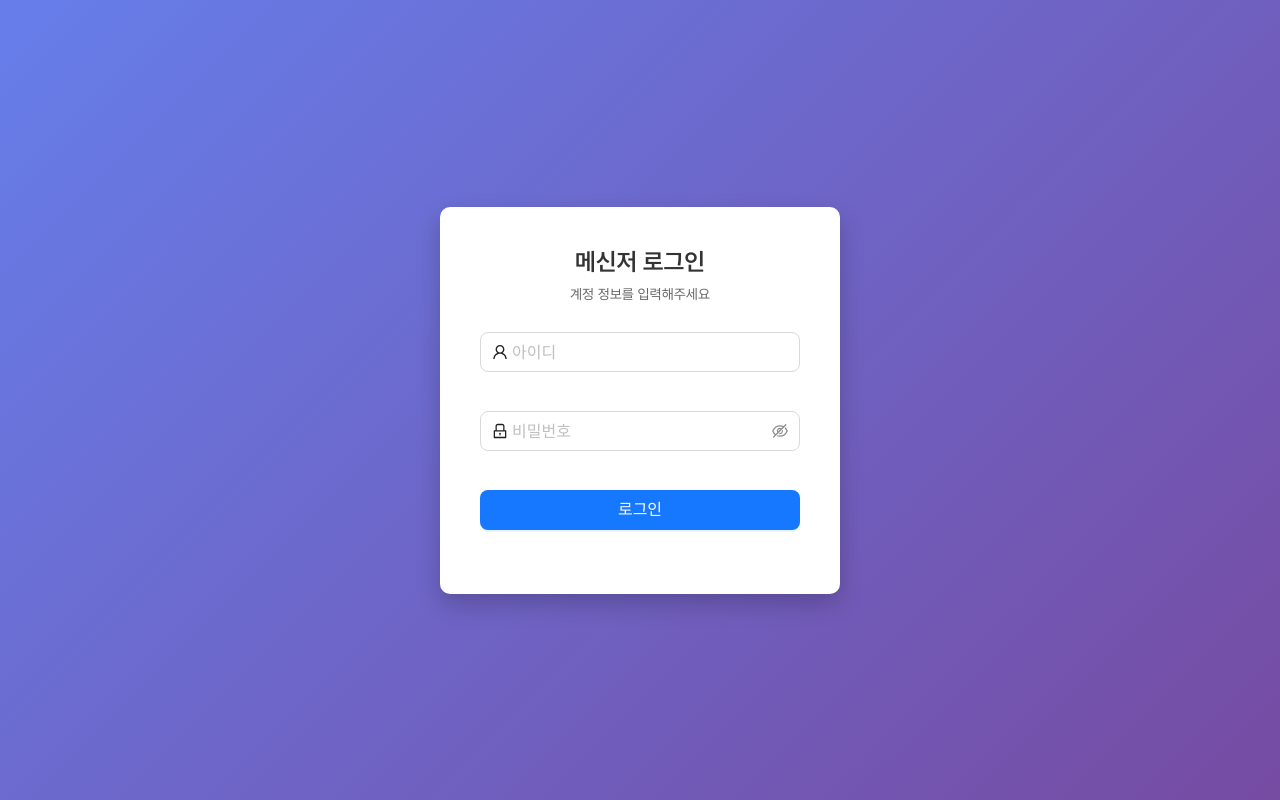
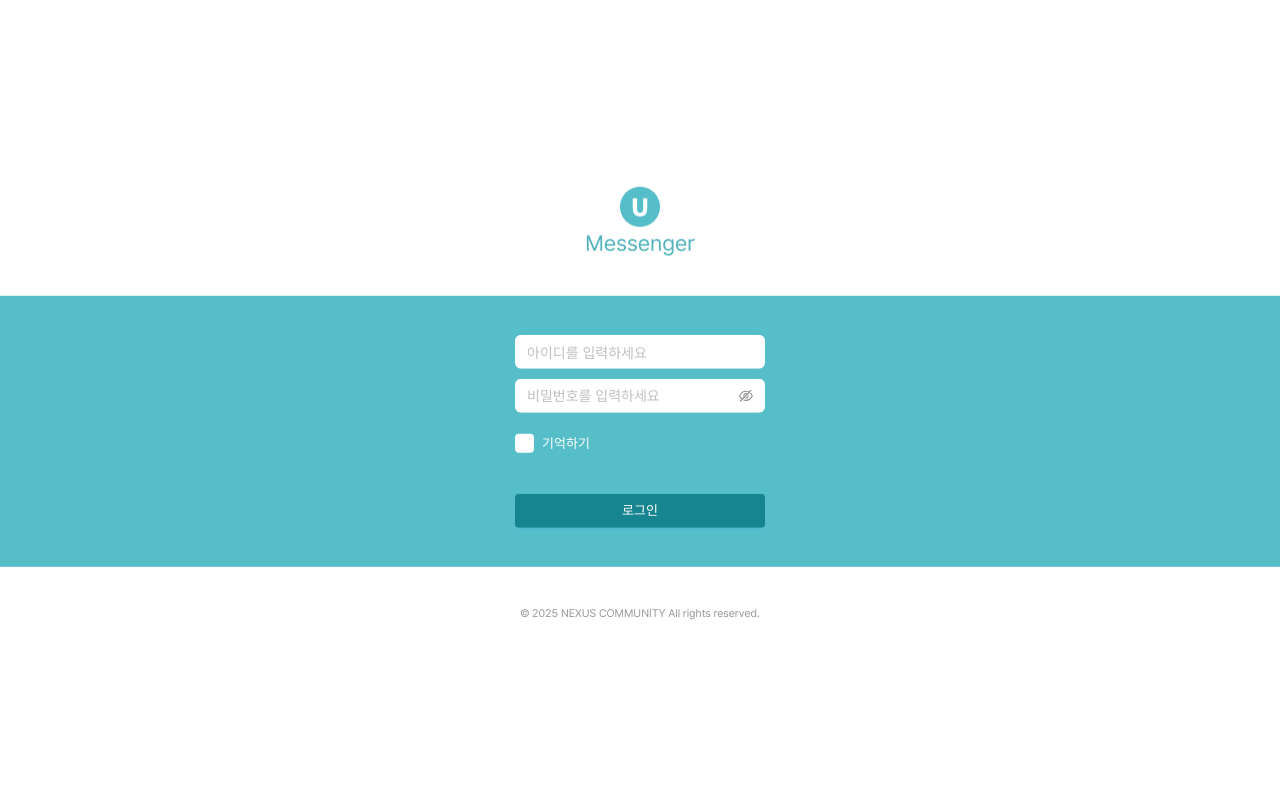
Before and after one commit to limjisun/Umessenger, a React (Vite) app: page /Umessenger/login in a window 1280 px wide. Built offline with nearby package versions, Linux system fonts and the light colour scheme.

Commit message:
로그인 디자인수정 및 조직도 수정

```diff
--- a/src/components/common/Checkbox.module.css
+++ b/src/components/common/Checkbox.module.css
@@ -94,28 +94,31 @@
 
 .checkboxCustom {
   position: relative;
-  width: 18px;
-  height: 18px;
-  border: 2px solid #d9d9d9;
+  width: 19px;
+  height: 19px;
   border-radius: 4px;
   background-color: white;
   transition: all 0.2s;
   flex-shrink: 0;
 }
 
+.checkboxCustom+.labelText{
+  color: #fff;
+}
+
 .checkboxInput:checked + .checkboxCustom {
-  background-color: #55BEC8;
-  border-color: #55BEC8;
+  background-color: #fff;
+  border-color: #fff;
 }
 
 .checkboxInput:checked + .checkboxCustom:after {
   content: '';
   position: absolute;
-  left: 5px;
-  top: 2px;
-  width: 4px;
-  height: 8px;
-  border: solid white;
+  left: 7px;
+  top: 3px;
+  width: 5px;
+  height: 10px;
+  border: solid #55Bec8;
   border-width: 0 2px 2px 0;
   transform: rotate(45deg);
 }
--- a/src/pages/Login.tsx
+++ b/src/pages/Login.tsx
@@ -1,14 +1,32 @@
+import { useEffect } from 'react';
 import { Button, Input, Form } from 'antd';
 import { UserOutlined, LockOutlined } from '@ant-design/icons';
+import { Checkbox } from '../components/common';
 import { useAuthStore } from '../store/authStore';
 import type { LoginCredentials } from '../types';
 import styles from '../styles/Login.module.css';
+import logo from '../assets/images/m_logo.png';
 
 const Login = () => {
   const login = useAuthStore((state) => state.login);
   const [form] = Form.useForm();
 
-  const onSubmit = (values: LoginCredentials) => {
+  // 저장된 아이디 불러오기
+  useEffect(() => {
+    const savedUsername = localStorage.getItem('rememberedUsername');
+    if (savedUsername) {
+      form.setFieldsValue({ username: savedUsername, remember: true });
+    }
+  }, [form]);
+
+  const onSubmit = (values: LoginCredentials & { remember?: boolean }) => {
+    // 기억하기 체크되어 있으면 localStorage에 저장
+    if (values.remember) {
+      localStorage.setItem('rememberedUsername', values.username);
+    } else {
+      localStorage.removeItem('rememberedUsername');
+    }
+
     const mockUser = {
       id: '1',
       username: values.username,
@@ -30,34 +48,46 @@ const Login = () => {
 
   return (
     <div className={styles.loginContainer}>
+
+      <div className={styles.loginlogo}>
+        <img
+            src={logo}
+            alt="umessenger"
+          />
+      </div>
+      <div className={styles.loginBoxWrap}>
         <div className={styles.loginBox}>
-        <div className={styles.loginHeader}>
-          <h1>메신저 로그인</h1>
-          <p>계정 정보를 입력해주세요</p>
-        </div>
-
           <Form form={form} onFinish={onSubmit} className={styles.loginForm}>
+            <div className={styles.loginInput}>
               <Form.Item
                 name="username"
-            rules={[{ required: true, message: '아이디를 입력해주세요' }]}
               >
                 <Input
-              size="large"
-              placeholder="아이디"
-              prefix={<UserOutlined />}
+                  placeholder="아이디를 입력하세요"
                 />
               </Form.Item>
 
               <Form.Item
                 name="password"
-            rules={[{ required: true, message: '비밀번호를 입력해주세요' }]}
               >
                 <Input.Password
-              size="large"
-              placeholder="비밀번호"
-              prefix={<LockOutlined />}
+                  placeholder="비밀번호를 입력하세요"
                 />
               </Form.Item>
+
+              <Form.Item
+                name="remember"
+                valuePropName="checked"
+                className={styles.rememberItem}
+              >
+                <Checkbox
+                  checked={form.getFieldValue('remember') || false}
+                  onChange={(checked) => form.setFieldValue('remember', checked)}
+                  label="기억하기"
+                  type="checkbox"
+                />
+              </Form.Item>
+           </div>
 
             <Form.Item>
               <Button type="primary" htmlType="submit" size="large" block>
@@ -67,6 +97,8 @@ const Login = () => {
           </Form>
         </div>
       </div>
+      <p className={styles.loginfooter}>© 2025 NEXUS COMMUNITY All rights reserved.</p>
+    </div>
   );
 };
 
--- a/src/styles/Login.module.css
+++ b/src/styles/Login.module.css
@@ -1,20 +1,35 @@
+
+
 .loginContainer {
-  width: 100vw;
-  height: 100vh;
-  display: flex;
-  align-items: center;
-  justify-content: center;
-  background: linear-gradient(135deg, #667eea 0%, #764ba2 100%);
+   margin: 0;
+  position: absolute;
+  top: 50.4%;
+  width: 100%;
+  transform: translateY(-50%);
 }
 
+
+.loginlogo{
+    margin-bottom: 40px;
+}
+.loginlogo img{
+    margin: 0 auto;
+}
+.loginBoxWrap{
+  padding: 39px 0 39px;
+  background: #55bec8;
+
+}
+.loginInput{
+  display: flex;
+  flex-direction: column;
+  gap: 10px;
+}
 .loginBox {
-  background: white;
-  padding: 40px;
-  border-radius: 10px;
-  box-shadow: 0 10px 25px rgba(0, 0, 0, 0.2);
-  width: 100%;
-  max-width: 400px;
+  margin: 0 auto;
+  max-width: 250px;
 }
+
 
 .loginHeader {
   text-align: center;
@@ -36,9 +51,63 @@
 .loginForm {
   display: flex;
   flex-direction: column;
-  gap: 15px;
+  gap: 40px;
 }
 
 .formGroup {
   margin-bottom: 5px;
 }
+.loginfooter{
+      text-align: center;
+    margin-top: 40px;
+    color: #999;
+    font-size: 11px;
+}
+
+.loginContainer :global(.ant-form-item){
+  margin-bottom: 0 !important;
+}
+
+.loginContainer :global(.ant-input) {
+  height: 34px !important;
+  color: #16858F;
+}
+
+.loginContainer :global(.ant-input-affix-wrapper) {
+  height: 34px !important;
+}
+.loginContainer :global(.ant-input-affix-wrapper .ant-input) {
+  height: auto !important;
+  color: #16858F;
+}
+.loginContainer :global(.ant-btn) {
+  height: 34px !important;
+}
+.loginContainer :global(.ant-input-outlined) {
+  border-color: transparent;
+}
+.loginContainer :global(.ant-input-outlined:focus) {
+  border-color: transparent;
+}
+.loginContainer :global(.ant-input-outlined:hover) {
+  border-color: transparent;
+}
+
+.loginContainer :global(.ant-btn-variant-solid) {
+  background: #16858F;
+  border-radius: 4px;
+  font-size: 13px;
+}
+.loginContainer :global(.ant-btn-variant-solid:not(:disabled):not(.ant-btn-disabled):hover) {
+  background: #16858F;
+}
+
+/* 기억하기 체크박스 */
+.rememberItem {
+  text-align: left;
+  margin-top: 10px !important;
+}
+
+.rememberItem :global(.ant-form-item-control-input) {
+  min-height: auto !important;
+}
--- a/src/styles/Organization.module.css
+++ b/src/styles/Organization.module.css
@@ -182,8 +182,8 @@
 }
 
 .membersList {
-  display: grid;
-  grid-template-columns: repeat(auto-fill, minmax(280px, 1fr));
+  display: flex;
+  flex-direction: column;
   gap: 9px;
 }
 
```
Also changed, not shown: src/assets/images/m_logo.png (added). Lines whose indentation alone changed are shown as unchanged.
